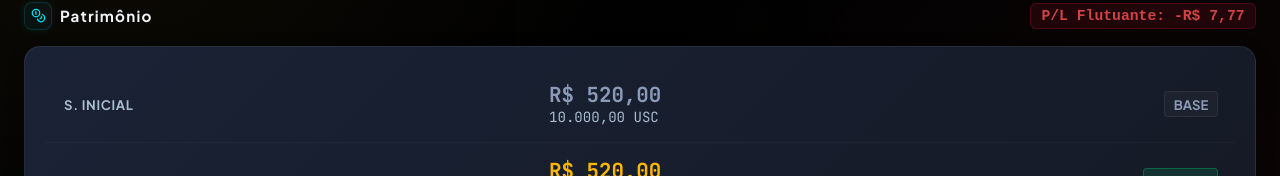
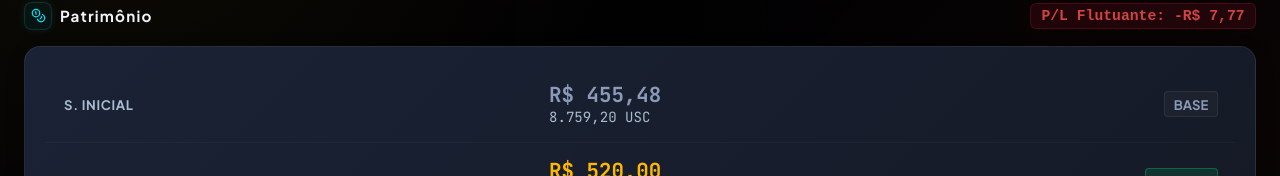
Before and after one commit to tonyrogeness-web/Oriontech, a Next.js app: page / in a window 1280 px wide. Shown: the part 381-557 px from the top of the page. Built offline with nearby package versions, Linux system fonts and the light colour scheme; no server answers; the database is empty.

Commit message:
fix(dashboard): use account starting balance for S. INICIAL instead of equityCycleBase

```diff
--- a/src/components/KpiCards.tsx
+++ b/src/components/KpiCards.tsx
@@ -159,7 +159,7 @@ export default function KpiCards({
   const drawdownTrendHistory = history.map((h) => (h.profit < 0 ? Math.abs(h.profit) : 0));
 
   // Saldo Inicial
-  const startBalance = equityCycleBase > 0 ? equityCycleBase : (balance - totalProfit);
+  const startBalance = balance - totalProfit;
 
   // Patrimônio Líquido (Saldo Líquido)
   const equityCalc = equity;
```
